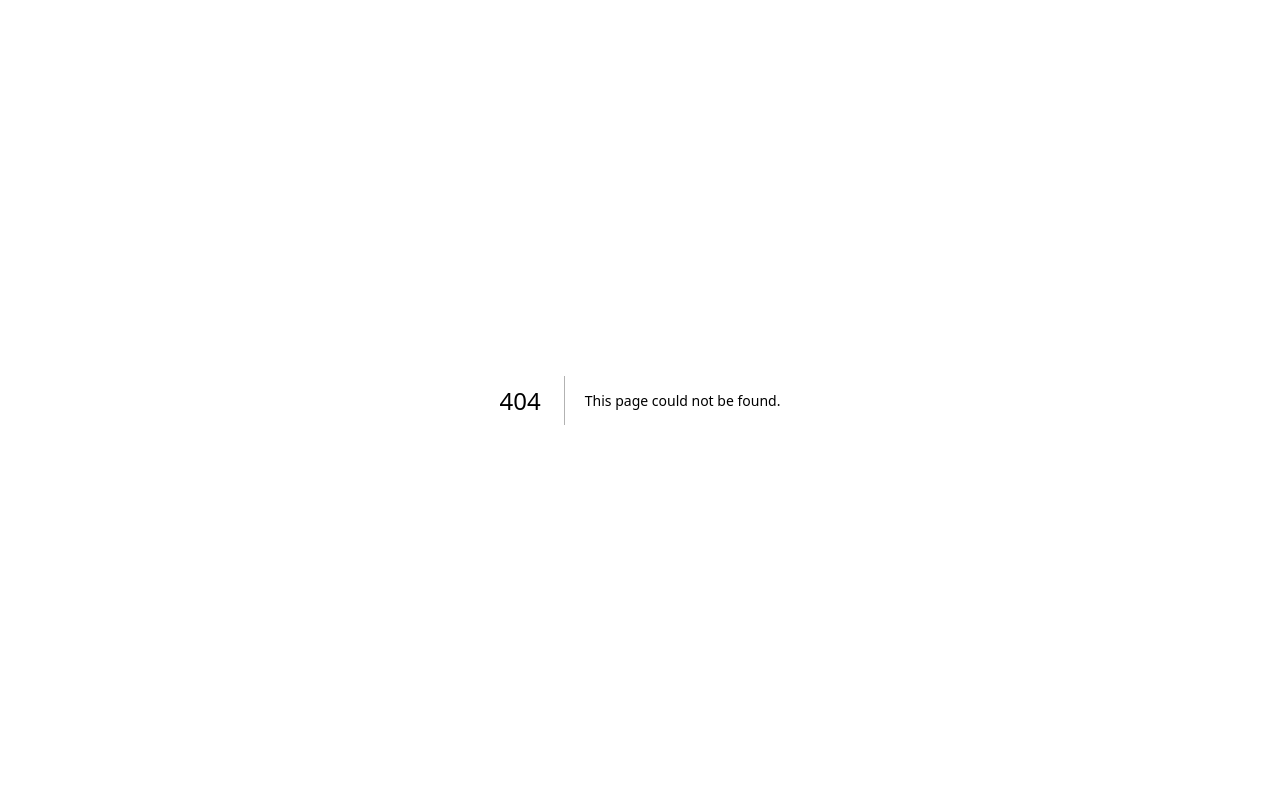
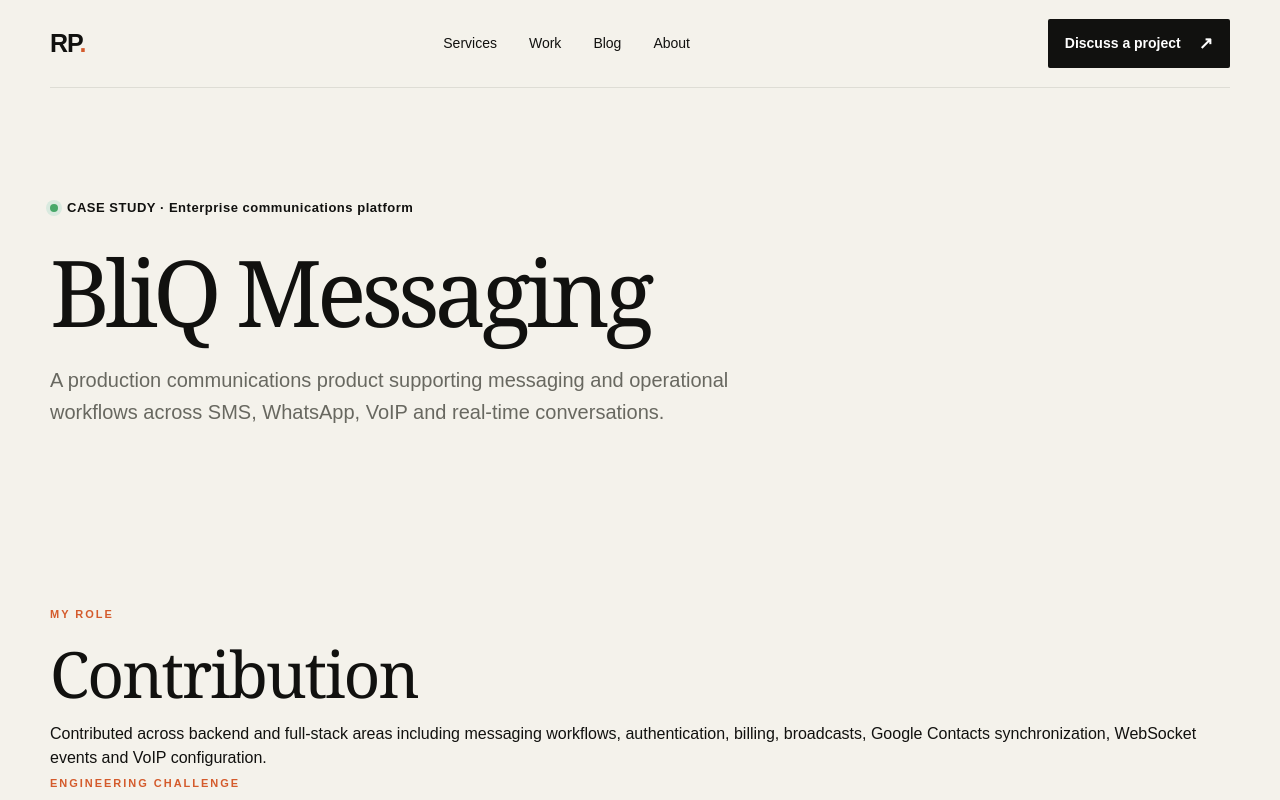
Before and after one commit to renukaprasad-ms/portfolio-freelancing, a Next.js app: page /work/bliq in a window 1280 px wide. Before the commit this address had no page. Shown: the top 800 px of the page. Built offline with nearby package versions, Linux system fonts and the light colour scheme.

Commit message:
feat: add dynamic case study routes

```diff
--- /dev/null
+++ b/app/work/[slug]/page.tsx
@@ -0,0 +1,13 @@
+import { notFound } from "next/navigation";
+import Link from "next/link";
+import { PageShell } from "../../../components/page-shell";
+
+const studies = {
+  bliq:{name:"BliQ Messaging",type:"Enterprise communications platform",overview:"A production communications product supporting messaging and operational workflows across SMS, WhatsApp, VoIP and real-time conversations.",role:"Contributed across backend and full-stack areas including messaging workflows, authentication, billing, broadcasts, Google Contacts synchronization, WebSocket events and VoIP configuration.",challenge:"High-volume communication workflows require reliable asynchronous processing while keeping application behavior understandable and operationally manageable.",solution:"Worked with queue-based processing, batching, Redis and database-query improvements alongside Spring Boot services and real-time messaging infrastructure.",stack:"Java · Spring Boot · React · MySQL · MongoDB · Redis · RabbitMQ · WebSockets · Docker"},
+  techflu:{name:"Techflu",type:"B2B & B2C technology rental platform",overview:"A production rental platform supporting individual customers and enterprise bulk-rental operations.",role:"Developed product workflows covering inventory reservations, bookings, recurring payments, KYC, order management, delivery operations, discounts and promo codes.",challenge:"Rental systems must coordinate inventory availability, payment state and operational workflows without creating inconsistent reservations or orders.",solution:"Built backend workflows using PostgreSQL, Redis, BullMQ and scheduled jobs, with integrations including Razorpay AutoPay, Amazon S3 and Digio.",stack:"NestJS · Next.js · PostgreSQL · Redis · BullMQ · Docker · Razorpay · Amazon S3 · Digio"},
+  idp:{name:"Multi-tenant IDP",type:"Reusable identity platform",overview:"A reusable authentication and authorization foundation designed for multiple SaaS applications and tenants.",role:"Designed the system around centralized authentication, tenant isolation, user management and role-based authorization.",challenge:"A reusable identity layer needs to keep tenant boundaries clear while supporting multiple login mechanisms and authorization models.",solution:"Designed JWT authentication, OTP login, Google OAuth, RBAC and tenant-aware APIs using Spring Boot and PostgreSQL.",stack:"Java · Spring Boot · PostgreSQL · React · JWT · OTP · Google OAuth · RBAC"}
+} as const;
+
+type Slug=keyof typeof studies;
+export function generateStaticParams(){return Object.keys(studies).map(slug=>({slug}));}
+export default async function CaseStudy({params}:{params:Promise<{slug:string}>}){const {slug}=await params;const item=studies[slug as Slug];if(!item)notFound();return <PageShell><section className="hero shell innerHero"><div className="eyebrow"><i/>CASE STUDY · {item.type}</div><h1>{item.name}</h1><p className="lead">{item.overview}</p></section><section className="section shell caseStudy"><div><span className="kicker">MY ROLE</span><h2>Contribution</h2><p>{item.role}</p></div><div><span className="kicker">ENGINEERING CHALLENGE</span><h2>The problem</h2><p>{item.challenge}</p></div><div><span className="kicker">APPROACH</span><h2>How it was addressed</h2><p>{item.solution}</p></div><div><span className="kicker">TECHNOLOGY</span><h2>Stack</h2><p>{item.stack}</p></div><div className="contactCard"><h2>Working on something similar?</h2><p>I can help with backend systems, product features, integrations and existing application improvements.</p><Link className="button" href="/contact">Discuss your project ↗</Link></div></section></PageShell>}
```
